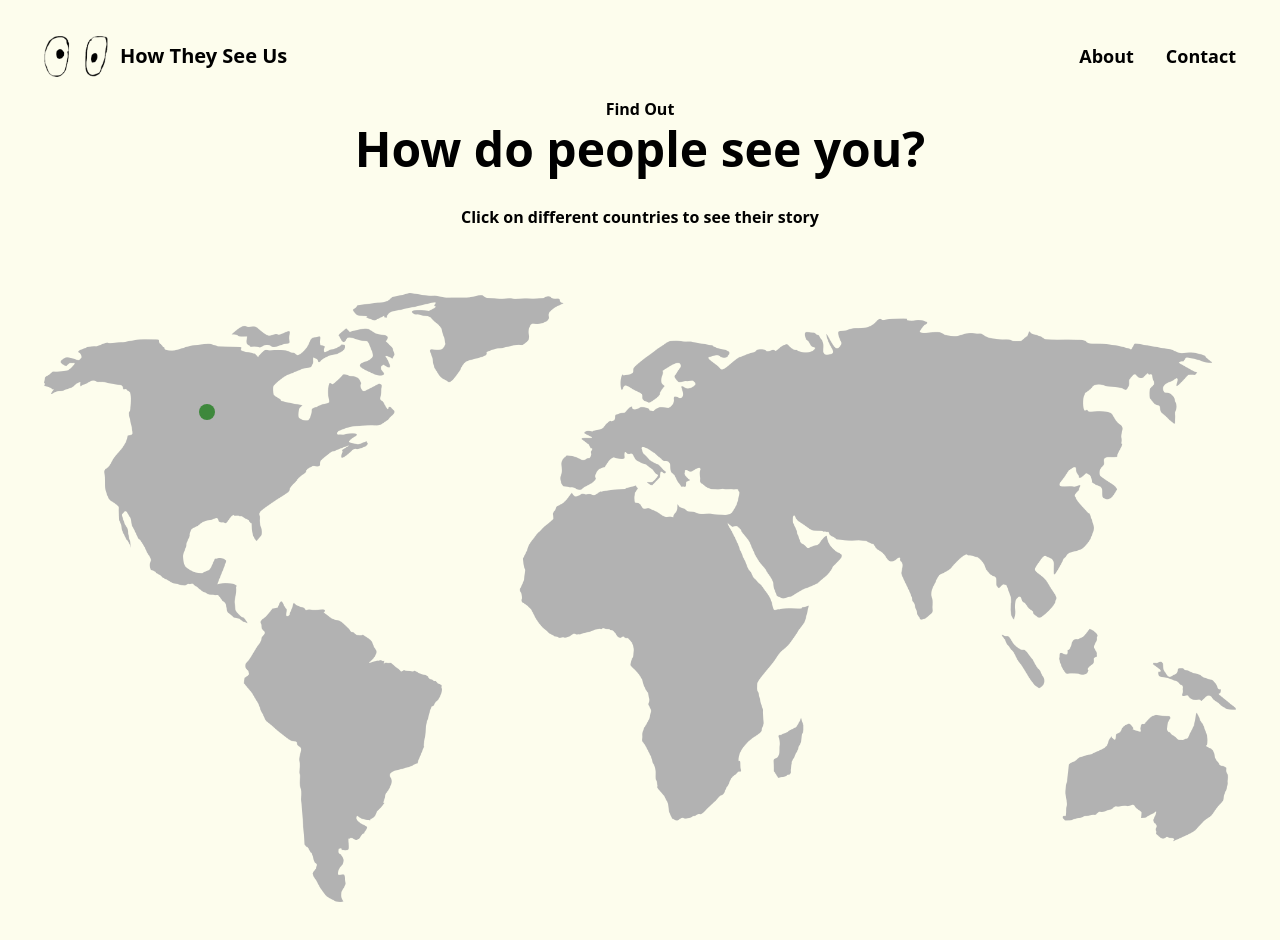
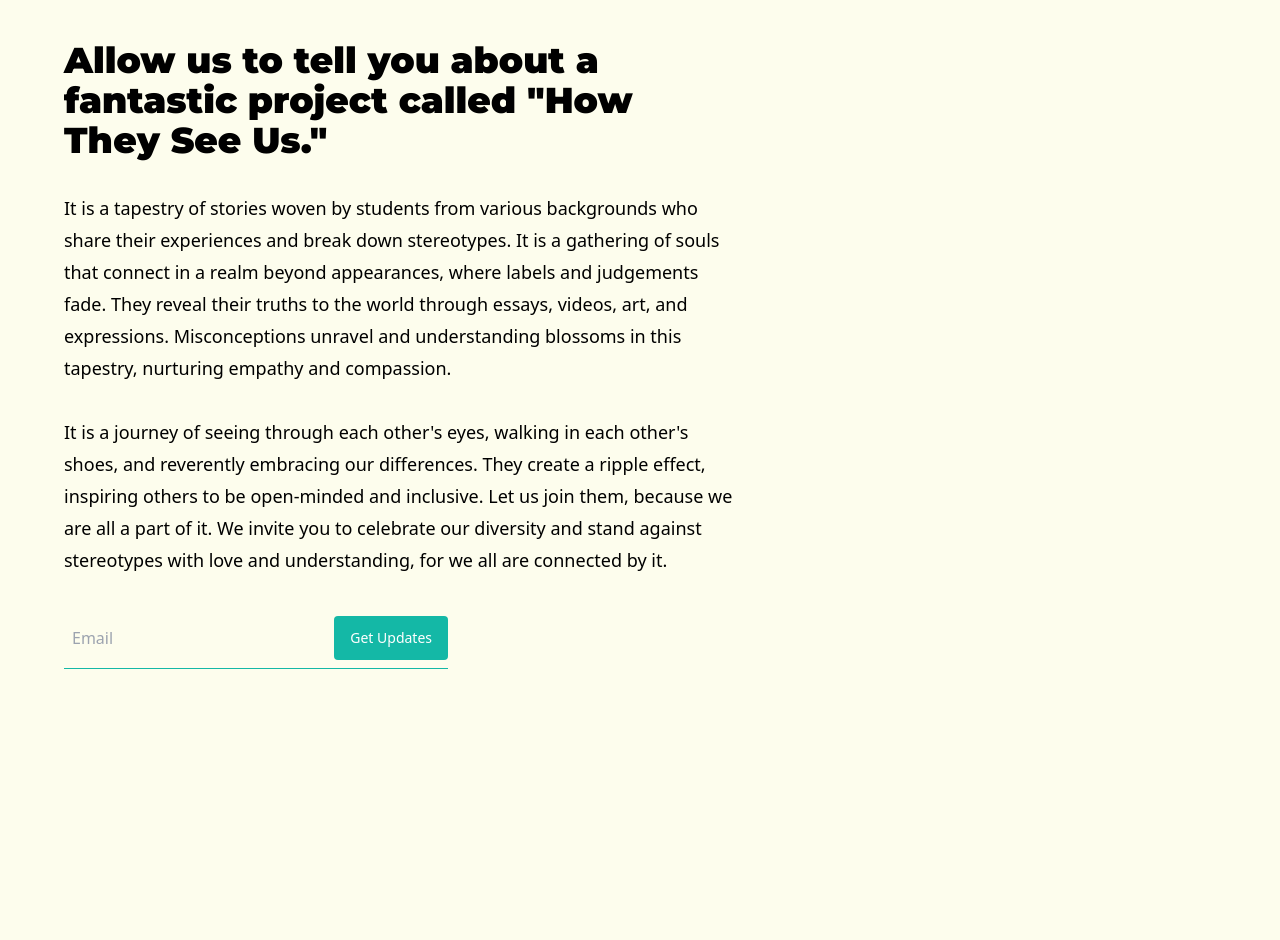
Before and after one commit to dayumsam/how-they-see-us, a Next.js app: page / in a window 1280 px wide. Shown: the top 940 px of the page. After the commit the page ends 800 px from the top, so only its background shows below. Built offline with nearby package versions, Linux system fonts and the light colour scheme.

Commit message:
new blog page

```diff
--- a/package.json
+++ b/package.json
@@ -10,7 +10,6 @@
   },
   "dependencies": {
     "@next/font": "13.1.6",
-    "@tippyjs/react": "^4.2.6",
     "eslint": "8.33.0",
     "eslint-config-next": "13.1.6",
     "next": "13.1.6",
--- a/src/components/Navbar.js
+++ /dev/null
@@ -1,22 +0,0 @@
-import Image from 'next/image'
-import Link from 'next/link'
-
-export default function Navbar() {
-  return (
-    <nav className="relative w-full flex flex-wrap items-center justify-between py-4 bg-gray-100 text-gray-500 hover:text-gray-700 focus:text-gray-700">
-  <div className="container-fluid w-full flex flex-wrap items-center justify-between">
-    <div className="container-fluid">
-    <Link className="flex items-center text-gray-900 hover:text-gray-900 focus:text-gray-900 mt-2 lg:mt-0 mr-1" href="/">
-        <Image src="/logo2.png" alt="logo" width='64' height='64' loading="lazy" />
-        <span className="text-xl font-bold pl-3">How They See Us</span>
-    </Link>
-    </div>
-
-    <div>
-        <Link href="#" className="text-lg pl-8 font-bold">About</Link>
-        <Link href="#" className="text-lg pl-8 font-bold">Contact</Link>
-    </div>
-  </div>
-</nav>
-  )
-}
--- a/src/pages/_app.js
+++ b/src/pages/_app.js
@@ -1,9 +1,8 @@
 import '@/styles/globals.css'
-import 'tippy.js/dist/tippy.css';
 
 export default function App({ Component, pageProps }) {
   return (
-    <div className="container mx-auto">
+    <div className="container mx-auto h-full">
       <Component {...pageProps} />
     </div>
   )
--- a/src/pages/comingsoon.js
+++ /dev/null
@@ -1,21 +0,0 @@
-import Head from 'next/head'
-import Navbar from "@/components/Navbar"
-
-export default function comingsoon() {
-  return (
-    <>
-        <Head>
-            <title>Coming Soon!</title>
-        </Head>
-
-        <Navbar/>
-
-        <div className="wrapper grid place-items-center">
-            <div className='flex flex-col justify-items-center items-center py-90'>
-                <h1 className='text-3xl font-bold py-2'>Coming Soon</h1>
-                <h3>We are working on it</h3>
-            </div>
-        </div>
-    </>
-  )
-}
--- a/src/pages/index.js
+++ b/src/pages/index.js
@@ -1,28 +1,34 @@
-import Image from 'next/image'
-import Navbar from "@/components/Navbar"
-import map from '../../public/world.png'
-
-import Tippy from '@tippyjs/react';
+import Head from 'next/head'
 
 export default function index() {
 
-  const download = () => {
-    alert('hello')
-  }
+  return (
+    <div className='py-5 px-16 flex items-center h-full'>
+      <Head>
+        <title>Coming Soon!</title>
+      </Head>
 
-  return (
-    <>
-    <Navbar/>
-    <p className='text-5lg font-bold  py-1 text-center'>Find Out</p>
-    <h1 className='text-5xl font-bold pb-2 text-center'>How do people see you?</h1>
-    <p className='text-5lg font-semibold  py-6 text-center'>Click on different countries to see their story</p>
+      <div className='max-w-2xl py-5'>
+        <span className='block text-4xl font-bold font-heading pb-8'>Allow us to tell you about a fantastic project called &quot;How They See Us.&quot; </span>
+          <article className='pb-8 text-lg leading-8'>
+          It is a tapestry of stories woven by students from various backgrounds who share their experiences and break down stereotypes.     It is a gathering of souls that connect in a realm beyond appearances, where labels and judgements fade. They reveal their truths to the world through essays, videos, art, and expressions. Misconceptions unravel and understanding blossoms in this tapestry, nurturing empathy and compassion.
+          </article>
 
-    <div className='relative w-full'>
-      <Tippy content="Calgary">
-        <div id="my-anchor-element" className="beacon absolute w-4 h-4 bg-dark rounded-full origin-center top-[22%] left-[13%] z-[10] hover:cursor-pointer" onClick={download}/>
-      </Tippy>
-      <Image className="w-full py-10" alt='map-image' src={map} priority/>
+          <article className='pb-8 text-lg leading-8'>
+            It is a journey of seeing through each other's eyes, walking in each other's shoes, and reverently embracing our differences. They create a ripple effect, inspiring others to be open-minded and inclusive. Let us join them, because we are all a part of it. We invite you to celebrate our diversity and stand against stereotypes with love and understanding, for we all are connected by it.
+          </article>
+
+          <form className="w-full max-w-sm">
+          <div className="flex items-center border-b border-teal-500 py-2">
+            <input className="appearance-none bg-transparent border-none w-full text-gray-700 mr-3 py-1 px-2 leading-tight focus:outline-none" type="email" required placeholder="Email" aria-label="Sign up"/>
+            <input type="checkbox" className='invisible'/>
+            <button className="flex-shrink-0 bg-teal-500 hover:bg-teal-700 border-teal-500 hover:border-teal-700 text-sm text-white px-4 py-3 rounded" type="submit">
+              Get Updates
+            </button>
+          </div>
+        </form>
+      </div>
     </div>
-    </>
+
   )
 }
--- a/src/styles/globals.css
+++ b/src/styles/globals.css
@@ -1,3 +1,5 @@
+ @import url('https://fonts.googleapis.com/css2?family=Montserrat:wght@100;400;600;900&family=Nunito+Sans:wght@400;700&display=swap');
+
 @tailwind base;
 @tailwind components;
 @tailwind utilities;
@@ -5,15 +7,10 @@
 @layer base {
   body {
     @apply bg-background;
-    @apply py-5;
-    @apply px-11;
     @apply min-h-screen;
   }
 }
 
-/* body {
-  padding: 0;
-  margin: 0;
-
-  background-color: #fdfeee;
-} */
+#__next{
+  height: 100%;
+}
--- a/tailwind.config.js
+++ b/tailwind.config.js
@@ -9,7 +9,11 @@ module.exports = {
     "./src/**/*.{js,ts,jsx,tsx}",
   ],
   theme: {
-    extend: {},
+    fontFamily: {
+      'heading': ['Montserrat', 'sans-serif'],
+      'body': ['Nunito Sans', 'sans-serif']
+    },
+    extend: {
       colors: {
         transparent: 'transparent',
         current: 'currentColor',
@@ -18,5 +22,6 @@ module.exports = {
         'dark': '#3e883c'
       },
     },
+  },
   plugins: [],
 }
```
Also changed, not shown: 1 other file (tests, documents, lock files or other folders). Lines whose indentation alone changed are shown as unchanged.
